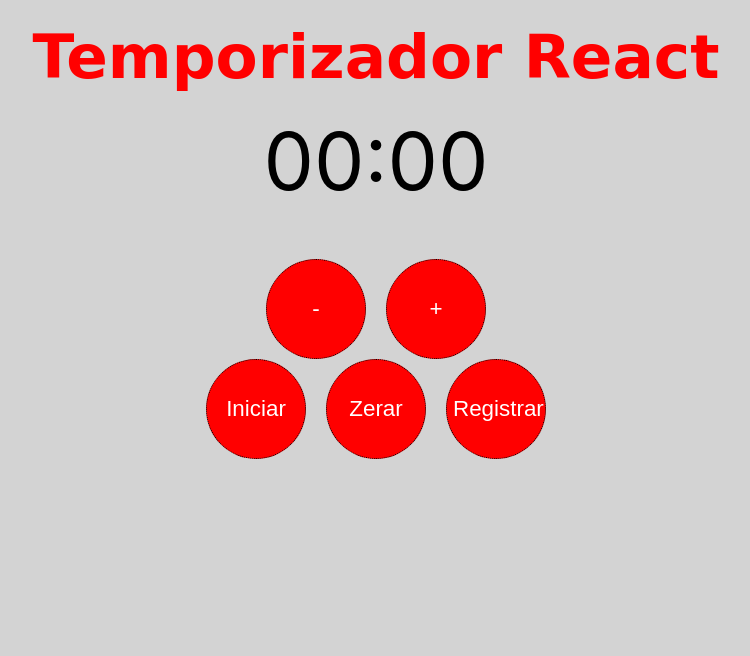
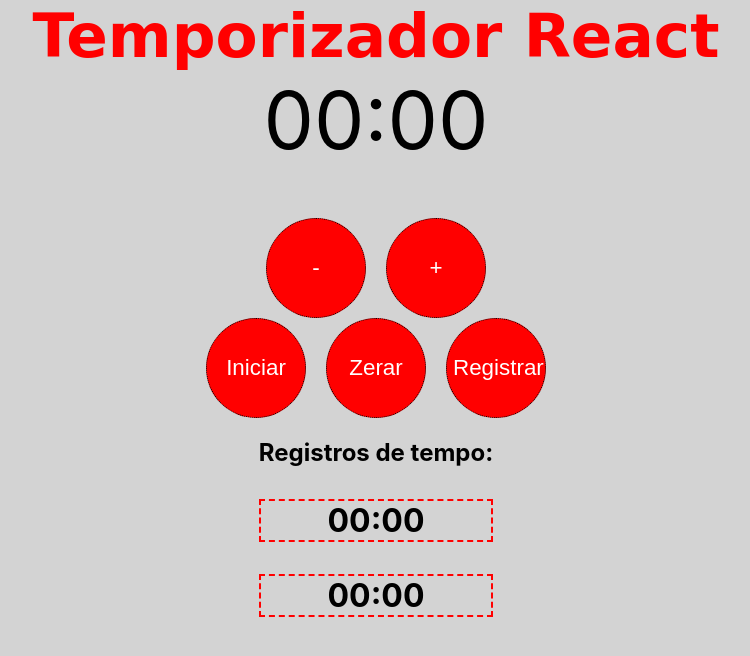
Before and after one commit to estacaohack9/502-temporizador-react, a React (Create React App) app: page / in a window 1280 px wide. Shown: the top 656 px of the page, without its empty margins (264-1014 px from the left). Built offline with nearby package versions, Linux system fonts and the light colour scheme; the HTML template or start-up script is replaced by a standard one.

Commit message:
Adicionar componente de Registros

```diff
--- a/src/App.js
+++ b/src/App.js
@@ -2,6 +2,7 @@ import React from 'react';
 import AppStyle from './AppStyle';
 import Relogio from './Componentes/Relogio/Relogio';
 import Controles from './Componentes/Controles/Controles';
+import Registros from './Componentes/Registros/Registros';
 
 class App extends React.Component {
   render(){
@@ -12,6 +13,7 @@ class App extends React.Component {
           <Relogio />
           <Controles />
         </div>
+        <Registros />
       </div>
     );
   }
--- a/src/AppStyle.js
+++ b/src/AppStyle.js
@@ -6,10 +6,8 @@ const AppStyle = {
     margin: 0
   },
   divDeFora:{
-    height: '60vh',
     width: '100vw',
     display: 'flex',
-    justifyContent: 'space-evenly',
     alignItems: 'center',
     flexDirection: 'column',
     textAlign: 'center'
--- /dev/null
+++ b/src/Componentes/Registros/Registros.js
@@ -0,0 +1,18 @@
+import React from 'react';
+import RegistrosStyle from './RegistrosStyle';
+
+class Registros extends React.Component {
+  render(){
+    return (
+      <div>
+        <h2>Registros de tempo:</h2>
+        <div>
+          <p style={RegistrosStyle.tempos}>00:00</p>
+          <p style={RegistrosStyle.tempos}>00:00</p>
+        </div>
+      </div>
+    );
+  }
+}
+
+export default Registros;
--- /dev/null
+++ b/src/Componentes/Registros/RegistrosStyle.js
@@ -0,0 +1,9 @@
+const RegistrosStyle = {
+  tempos: {
+    fontSize: '2em',
+    border: '2px dashed red',
+    fontWeight: 'bolder'
+  }
+};
+
+export default RegistrosStyle;
```
